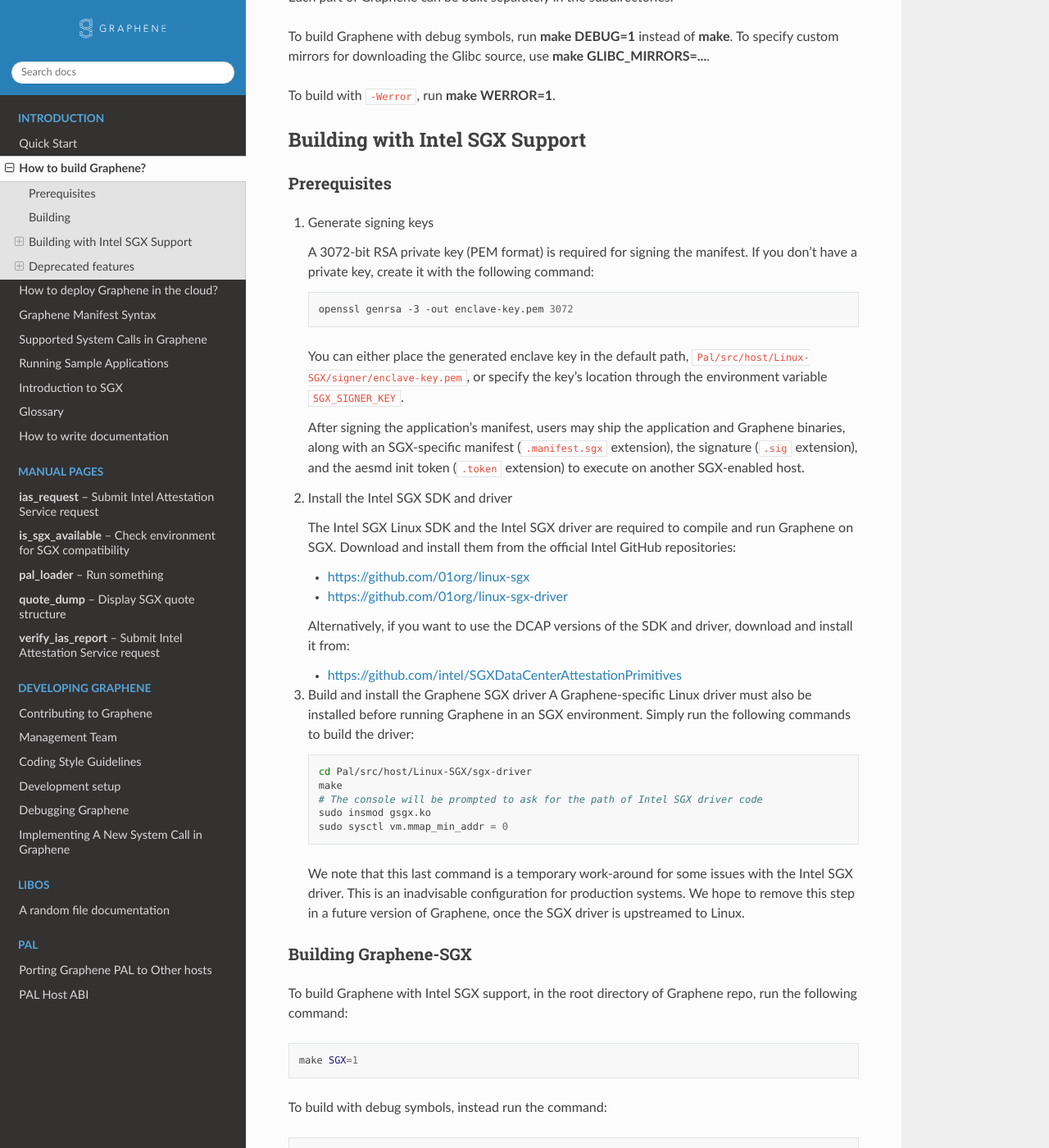
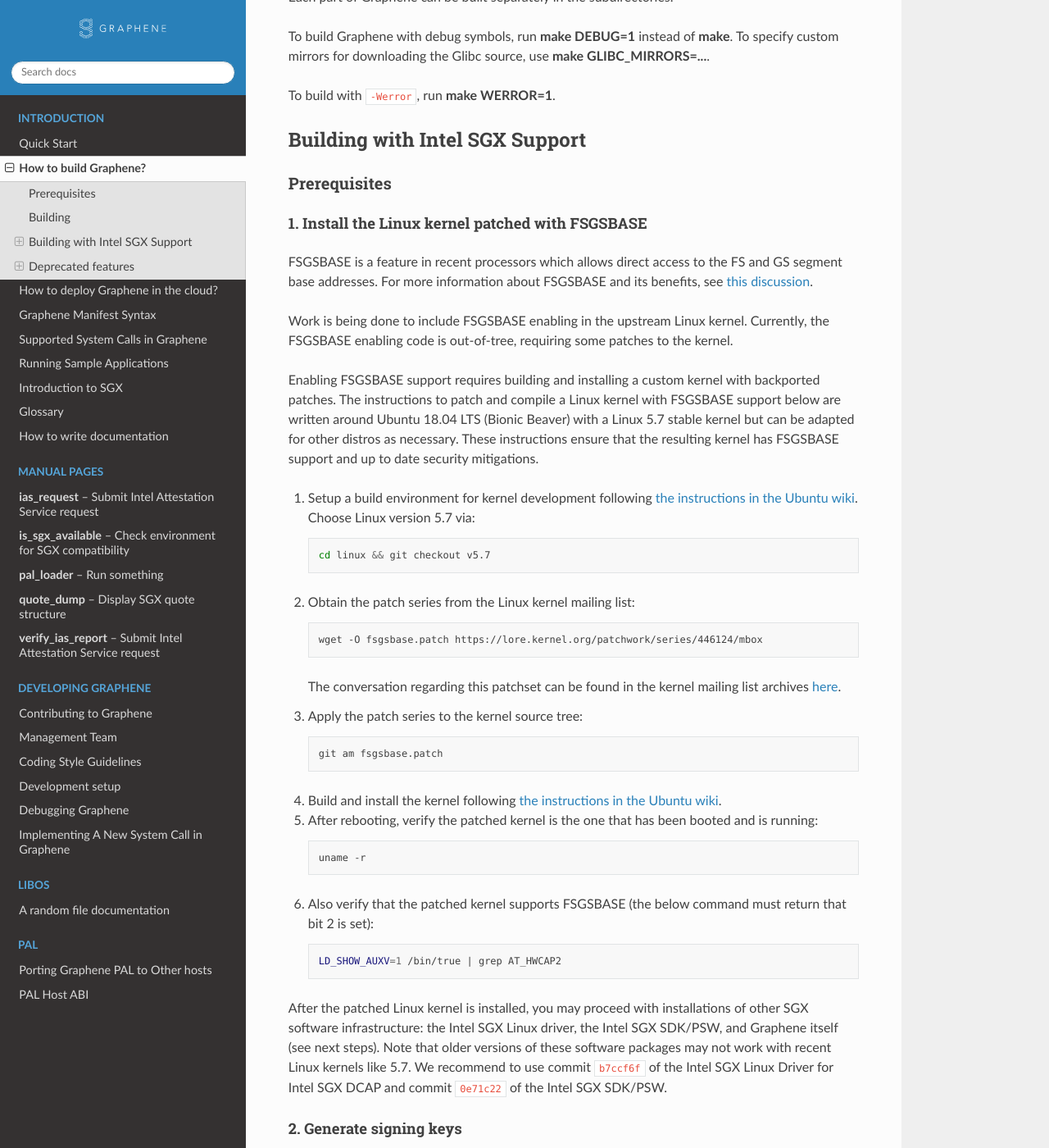
Before and after one commit to aeropittura/vaultrun, a Sphinx documentation site: the page built from Documentation/building.rst, in a window 1280 px wide and 1400 px high, scrolled down 1289 px. Shown: the whole window at 82% size. Built offline with Sphinx 7.4.7 and the Read the Docs theme 2.0.0, drawn with Linux system fonts in a browser that asks for light colours; some of the changed text lies outside the part shown.

Commit message:
[Docs] Add instructions to install Linux 5.7 with FSGSBASE patch
Original-author: Dmitrii Kuvaiskii <dmitrii.kuvaiskii@intel.com>
Original-committer: Dmitrii Kuvaiskii <dmitrii.kuvaiskii@intel.com>
Original-commit: 07d6ff5a8d0d3f0763f12e003ed3bf37bf914c6e

```diff
--- a/Documentation/building.rst
+++ b/Documentation/building.rst
@@ -69,51 +69,109 @@ Building with Intel SGX Support
 Prerequisites
 ^^^^^^^^^^^^^
 
-#. Generate signing keys
+1. Install the Linux kernel patched with FSGSBASE
+"""""""""""""""""""""""""""""""""""""""""""""""""
 
-   A 3072-bit RSA private key (PEM format) is required for signing the manifest.
-   If you don't have a private key, create it with the following command::
+FSGSBASE is a feature in recent processors which allows direct access to the FS
+and GS segment base addresses. For more information about FSGSBASE and its
+benefits, see `this discussion <https://lwn.net/Articles/821719>`__.
 
-      openssl genrsa -3 -out enclave-key.pem 3072
+Work is being done to include FSGSBASE enabling in the upstream Linux kernel.
+Currently, the FSGSBASE enabling code is out-of-tree, requiring some patches to
+the kernel.
 
-   You can either place the generated enclave key in the default path,
-   :file:`Pal/src/host/Linux-SGX/signer/enclave-key.pem`, or specify the key's
-   location through the environment variable ``SGX_SIGNER_KEY``.
+Enabling FSGSBASE support requires building and installing a custom kernel with
+backported patches. The instructions to patch and compile a Linux kernel with
+FSGSBASE support below are written around Ubuntu 18.04 LTS (Bionic Beaver) with
+a Linux 5.7 stable kernel but can be adapted for other distros as necessary.
+These instructions ensure that the resulting kernel has FSGSBASE support and up
+to date security mitigations.
 
-   After signing the application's manifest, users may ship the application and
-   Graphene binaries, along with an SGX-specific manifest (``.manifest.sgx``
-   extension), the signature (``.sig`` extension), and the aesmd init token
-   (``.token`` extension) to execute on another SGX-enabled host.
+#. Setup a build environment for kernel development following `the instructions
+   in the Ubuntu wiki <https://wiki.ubuntu.com/KernelTeam/GitKernelBuild>`__.
+   Choose Linux version 5.7 via::
 
-#. Install the Intel SGX SDK and driver
+       cd linux && git checkout v5.7
 
-   The Intel SGX Linux SDK and the Intel SGX driver are required to compile and
-   run Graphene on SGX. Download and install them from the official Intel
-   GitHub repositories:
+#. Obtain the patch series from the Linux kernel mailing list::
 
-   - https://github.com/01org/linux-sgx
-   - https://github.com/01org/linux-sgx-driver
+       wget -O fsgsbase.patch https://lore.kernel.org/patchwork/series/446124/mbox
 
-   Alternatively, if you want to use the DCAP versions of the SDK and driver,
-   download and install it from:
+   The conversation regarding this patchset can be found in the kernel mailing
+   list archives `here
+   <https://lore.kernel.org/lkml/20200528201402.1708239-1-sashal@kernel.org>`__.
 
-   - https://github.com/intel/SGXDataCenterAttestationPrimitives
+#. Apply the patch series to the kernel source tree::
 
-#. Build and install the Graphene SGX driver
-   A Graphene-specific Linux driver must also be installed before running
-   Graphene in an SGX environment. Simply run the following commands to build
-   the driver::
+       git am fsgsbase.patch
 
-      cd Pal/src/host/Linux-SGX/sgx-driver
-      make
-      # The console will be prompted to ask for the path of Intel SGX driver code
-      sudo insmod gsgx.ko
-      sudo sysctl vm.mmap_min_addr = 0
+#. Build and install the kernel following `the instructions in the Ubuntu wiki
+   <https://wiki.ubuntu.com/KernelTeam/GitKernelBuild>`__.
 
-   We note that this last command is a |~| temporary work-around for some issues
-   with the Intel SGX driver. This is an inadvisable configuration for
-   production systems. We hope to remove this step in a |~| future version of
-   Graphene, once the SGX driver is upstreamed to Linux.
+#. After rebooting, verify the patched kernel is the one that has been booted
+   and is running::
+
+       uname -r
+
+#. Also verify that the patched kernel supports FSGSBASE (the below command
+   must return that bit 2 is set)::
+
+       LD_SHOW_AUXV=1 /bin/true | grep AT_HWCAP2
+
+After the patched Linux kernel is installed, you may proceed with installations
+of other SGX software infrastructure: the Intel SGX Linux driver, the Intel SGX
+SDK/PSW, and Graphene itself (see next steps). Note that older versions of
+these software packages may not work with recent Linux kernels like 5.7. We
+recommend to use commit ``b7ccf6f`` of the Intel SGX Linux Driver for Intel SGX
+DCAP and commit ``0e71c22`` of the Intel SGX SDK/PSW.
+
+
+2. Generate signing keys
+""""""""""""""""""""""""
+
+A 3072-bit RSA private key (PEM format) is required for signing the manifest.
+If you don't have a private key, create it with the following command::
+
+   openssl genrsa -3 -out enclave-key.pem 3072
+
+You can either place the generated enclave key in the default path,
+:file:`Pal/src/host/Linux-SGX/signer/enclave-key.pem`, or specify the key's
+location through the environment variable ``SGX_SIGNER_KEY``.
+
+After signing the application's manifest, users may ship the application and
+Graphene binaries, along with an SGX-specific manifest (``.manifest.sgx``
+extension), the signature (``.sig`` extension), and the aesmd init token
+(``.token`` extension) to execute on another SGX-enabled host.
+
+3. Install the Intel SGX driver and SDK/PSW
+"""""""""""""""""""""""""""""""""""""""""""
+
+The Intel SGX Linux SDK and the Intel SGX driver are required to compile and
+run Graphene on SGX. Download and install them from the official Intel
+GitHub repositories:
+
+- https://github.com/01org/linux-sgx
+- https://github.com/01org/linux-sgx-driver
+
+Alternatively, if you want to use the DCAP versions of the SDK and driver,
+download and install it from:
+
+- https://github.com/intel/SGXDataCenterAttestationPrimitives
+
+4. Install the Graphene SGX driver (not for production)
+"""""""""""""""""""""""""""""""""""""""""""""""""""""""
+
+If you followed step 1 and installed the patched Linux kernel, skip this step.
+Otherwise, you will need a Graphene-specific Linux driver that enables the
+FSGSBASE feature available in recent processors.
+
+To install the Graphene SGX driver, run the following commands::
+
+   cd Pal/src/host/Linux-SGX/sgx-driver
+   make
+   # The console will be prompted to ask for the path of Intel SGX driver code
+   sudo insmod gsgx.ko
+
 
 Building Graphene-SGX
 ^^^^^^^^^^^^^^^^^^^^^
```
Also changed, not shown: Documentation/quickstart.rst (+15 -15 lines).
